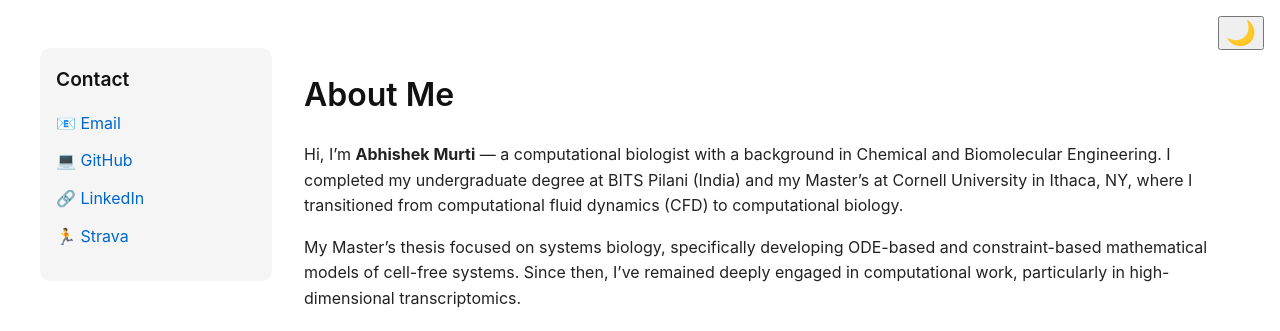
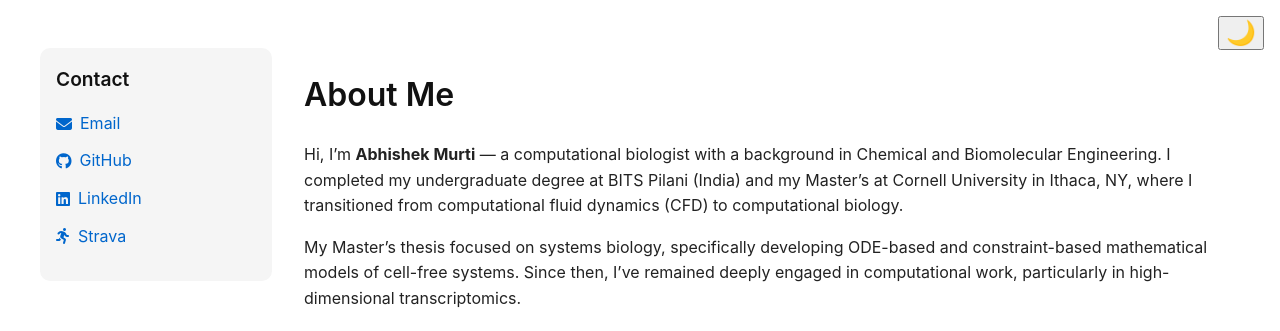
Before and after one commit to murti-abhishek/murti-abhishek.github.io, a Jekyll site: the page built from index.md, in a window 1280 px wide. Shown: the top 331 px of the page. Built offline with Jekyll 4.4.1, drawn with Linux system fonts in a browser that asks for light colours; our own code applies the rules of GitHub Pages for plain Markdown files.

Commit message:
Update default.html

```diff
--- a/_layouts/default.html
+++ b/_layouts/default.html
@@ -5,6 +5,9 @@
   <meta name="viewport" content="width=device-width, initial-scale=1" />
   <title>{{ page.title | default: site.title }}</title>
   <meta name="description" content="{{ page.description | default: site.description }}" />
+
+  <!-- Font Awesome for icons -->
+  <link rel="stylesheet" href="https://cdnjs.cloudflare.com/ajax/libs/font-awesome/6.5.0/css/all.min.css">
 
   <!-- Styles -->
   <link rel="stylesheet" href="{{ '/assets/css/style.css' | relative_url }}">
@@ -23,12 +26,21 @@
     <aside class="sidebar">
       <h2>Contact</h2>
       <ul>
-        <li><a href="mailto:murtiabhishek@gmail.com">📧 Email</a></li>
-        <li><a href="https://github.com/murti-abhishek" target="_blank">💻 GitHub</a></li>
-        <li><a href="https://linkedin.com/in/abhishek-murti" target="_blank">🔗 LinkedIn</a></li>
-        <li><a href="https://www.strava.com/athletes/84323856" target="_blank">🏃 Strava</a></li>
+        <li>
+          <a href="mailto:murtiabhishek@gmail.com"><i class="fas fa-envelope"></i> Email</a>
+        </li>
+        <li>
+          <a href="https://github.com/murti-abhishek" target="_blank"><i class="fab fa-github"></i> GitHub</a>
+        </li>
+        <li>
+          <a href="https://linkedin.com/in/abhishek-murti" target="_blank"><i class="fab fa-linkedin"></i> LinkedIn</a>
+        </li>
+        <li>
+          <a href="https://www.strava.com/athletes/84323856" target="_blank"><i class="fas fa-running"></i> Strava</a>
+        </li>
       </ul>
     </aside>
+
 
     <!-- Main Content -->
     <main class="main-content">
```
